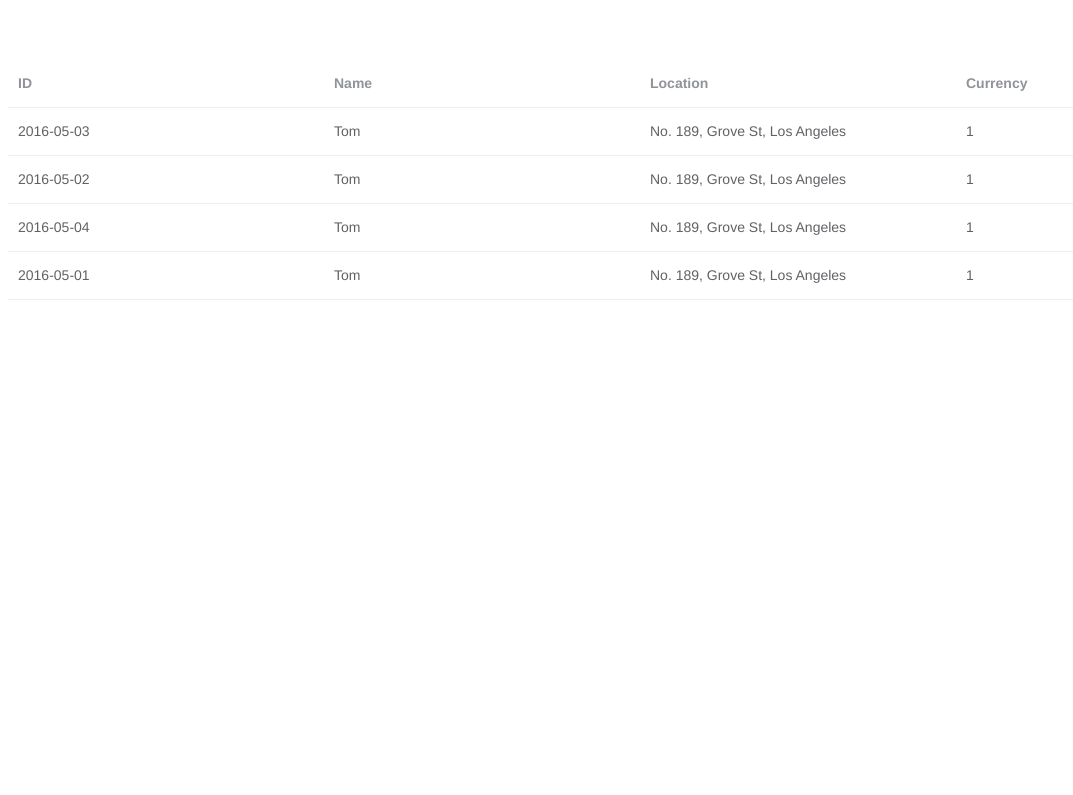
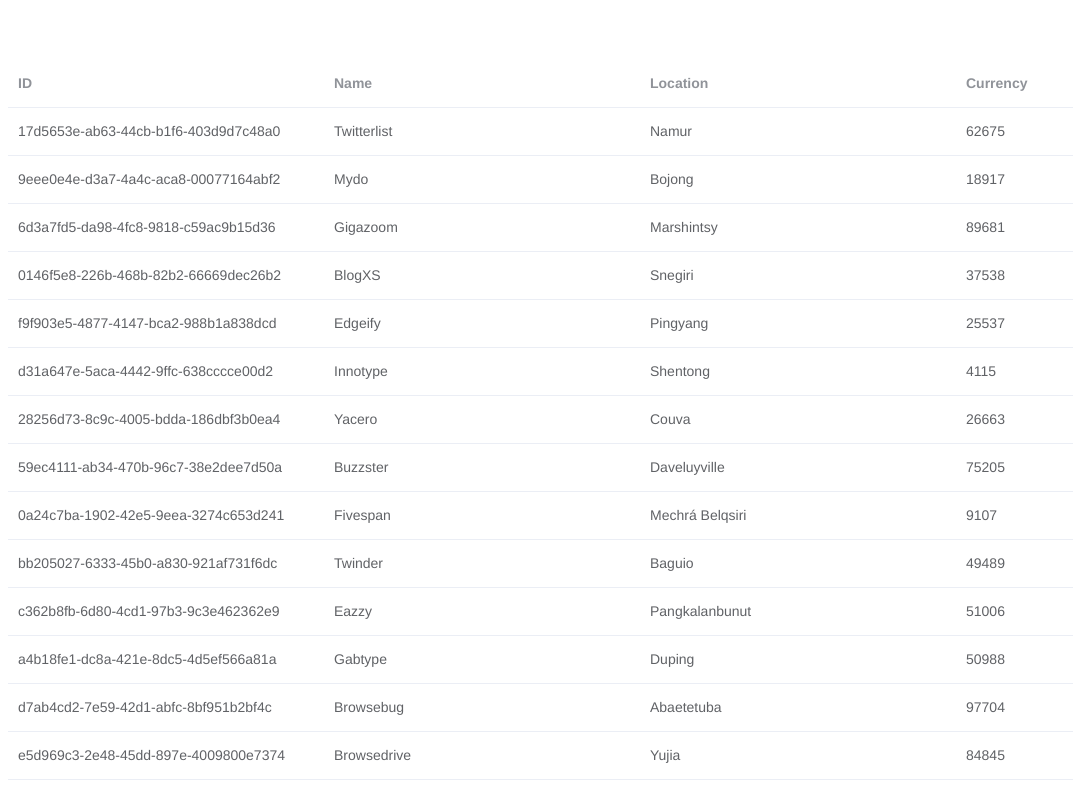
Before and after one commit to KladochnyiVolodymyr/Test-GNS, a Vue app: page / in a window 1280 px wide. Shown: the top 795 px of the page, without its empty margins (0-1073 px from the left). Built offline with nearby package versions, Linux system fonts and the light colour scheme; data requests are answered from the project's data file.

Commit message:
added getData functional

```diff
--- a/src/App.vue
+++ b/src/App.vue
@@ -1,9 +1,9 @@
 <template>
   <div id="app">
-    <el-table :data="tableData">
-      <el-table-column prop="date" label="ID"></el-table-column>
+    <el-table :data="getDataTable">
+      <el-table-column prop="id" label="ID"></el-table-column>
       <el-table-column prop="name" label="Name"></el-table-column>
-      <el-table-column prop="address" label="Location"></el-table-column>
+      <el-table-column prop="location" label="Location"></el-table-column>
       <el-table-column prop="currency" label="Currency"></el-table-column>
     </el-table>
   </div>
@@ -18,34 +18,15 @@ export default {
     /* HelloWorld */
   },
   data() {
-    return {
-      tableData: [
-        {
-          date: "2016-05-03",
-          name: "Tom",
-          address: "No. 189, Grove St, Los Angeles",
-          currency: "1"
-        },
-        {
-          date: "2016-05-02",
-          name: "Tom",
-          address: "No. 189, Grove St, Los Angeles",
-          currency: "1"
-        },
-        {
-          date: "2016-05-04",
-          name: "Tom",
-          address: "No. 189, Grove St, Los Angeles",
-          currency: "1"
-        },
-        {
-          date: "2016-05-01",
-          name: "Tom",
-          address: "No. 189, Grove St, Los Angeles",
-          currency: "1"
-        }
-      ]
-    };
+    return {};
+  },
+  mounted() {
+    this.$store.dispatch("getData");
+  },
+  computed: {
+    getDataTable() {
+      return this.$store.state.data;
+    }
   }
 };
 </script>
--- /dev/null
+++ b/src/api/api.js
@@ -0,0 +1,7 @@
+import axios from "axios";
+function handleResponse(res) {
+  return res;
+}
+export function getDataApi() {
+  return axios.get("http://localhost:3000/test").then(handleResponse);
+}
--- a/src/main.js
+++ b/src/main.js
@@ -2,10 +2,12 @@ import Vue from "vue";
 import App from "./App.vue";
 import ElementUI from "element-ui";
 import "element-ui/lib/theme-chalk/index.css";
+import store from "./store";
 Vue.config.productionTip = false;
 
 Vue.use(ElementUI);
 
 new Vue({
+  store,
   render: h => h(App)
 }).$mount("#app");
--- a/src/store/index.js
+++ b/src/store/index.js
@@ -0,0 +1,22 @@
+import Vue from "vue";
+import Vuex from "vuex";
+import { getDataApi } from "../api/api";
+
+Vue.use(Vuex);
+
+export default new Vuex.Store({
+  state: {
+    data: []
+  },
+  mutations: {
+    SET_DATA: (state, data) => {
+      state.data = data;
+    }
+  },
+  actions: {
+    async getData({ commit }) {
+      const { data } = await getDataApi();
+      commit("SET_DATA", data);
+    }
+  }
+});
```
